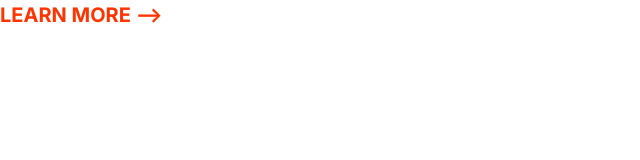
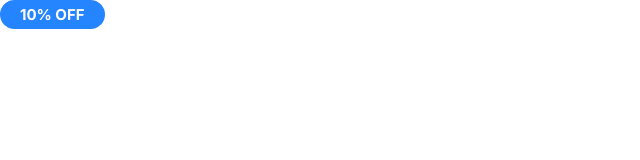
Before and after one commit to Lonsys/moshilearn, a plain HTML site: page index.html in a window 1280 px wide. Shown: the whole page, without its empty margins (0-640 px from the left). Drawn offline with Linux system fonts and the light colour scheme.

Commit message:
badge components

```diff
--- a/css/styles.css
+++ b/css/styles.css
@@ -89,3 +89,35 @@ a {
     font-size: 1.5rem;
   }
 }
+
+.badge {
+  border-radius: 20px;
+  font-size: 2rem;
+  font-weight: 600;
+  padding: 0.5rem 2rem;
+  white-space: nowrap;
+}
+
+.badge--primary {
+  background: var(--color-primary);
+  color: #fff;
+}
+
+.badge--secondary {
+  background: var(--color-secondary);
+  color: #fff;
+}
+
+.badge--small {
+  font-size: 1.6rem;
+}
+
+@media screen and (min-width: 1024px) {
+  .badge {
+    font-size: 1.5rem;
+  }
+
+  .badge--small {
+    font-size: 1.2rem;
+  }
+}
--- a/index.html
+++ b/index.html
@@ -14,6 +14,6 @@
     <link rel="stylesheet" href="css/styles.css" />
   </head>
   <body>
-    <a href="#" class="link-arrow">Learn More</a>
+    <span class="badge badge--primary">10% OFF</span>
   </body>
 </html>
```
Also changed, not shown: components/badges.html (added, +3 -0 lines).
